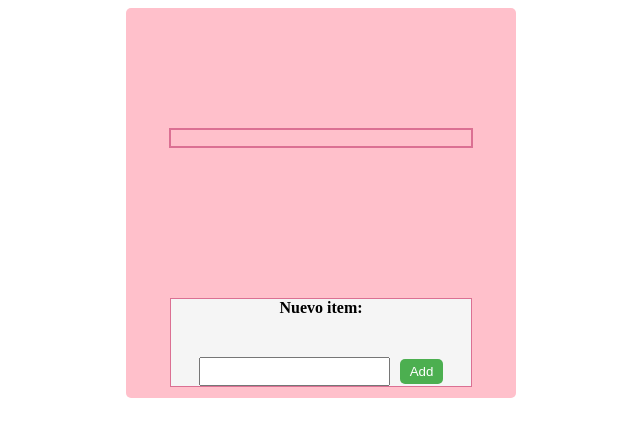
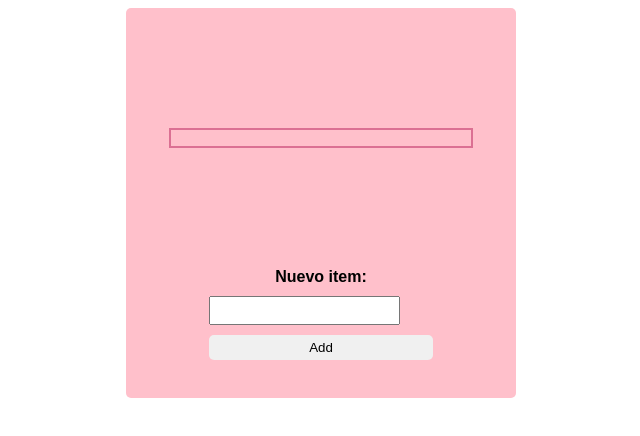
Before and after one commit to catharygr/to-do-list-react, a React (Vite) app: page / in a window 1280 px wide. Shown: the top 436 px of the page, without its empty margins (319-959 px from the left). Built offline with nearby package versions, Linux system fonts and the light colour scheme.

Commit message:
Trabajando en el css

```diff
--- a/src/index.css
+++ b/src/index.css
@@ -1,3 +1,7 @@
+body {
+  font-family: Arial, Helvetica, sans-serif;
+}
+
 .wrapper {
   display: flex;
   flex-direction: column;
@@ -29,10 +33,8 @@
 }
 
 .new-list-item-form {
-  margin-top: 150px;
-  width: 300px;
-  border: 1px double palevioletred;
-  background-color: whitesmoke;
+  margin-top: 120px;
+  border-style: 1px dashed pink;
 }
 
 .new-list-item-form form {
@@ -43,23 +45,19 @@
 
 .new-list-item-form label {
   font-weight: bold;
-  margin-bottom: 40px;
-}
-
-.new-list-item-form .row {
-  display: flex;
-  align-items: center;
+  margin-bottom: 10px;
 }
 
 .new-list-item-form input {
   padding: 5px;
-  margin-right: 10px;
+  margin-bottom: 10px;
 }
 
 .new-list-item-form button {
-  padding: 5px 10px;
-  background-color: #4caf50;
-  color: #fff;
+  padding: 5px;
+  width: 100%;
+  background-color: #f0f0f0;
+  color: #000;
   border: none;
   border-radius: 5px;
   cursor: pointer;
```
